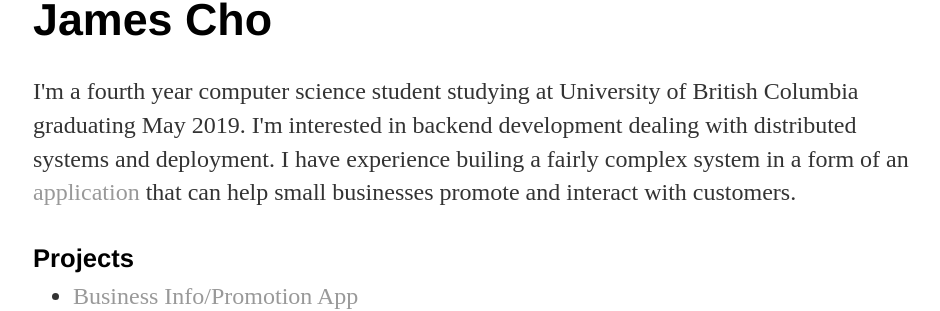
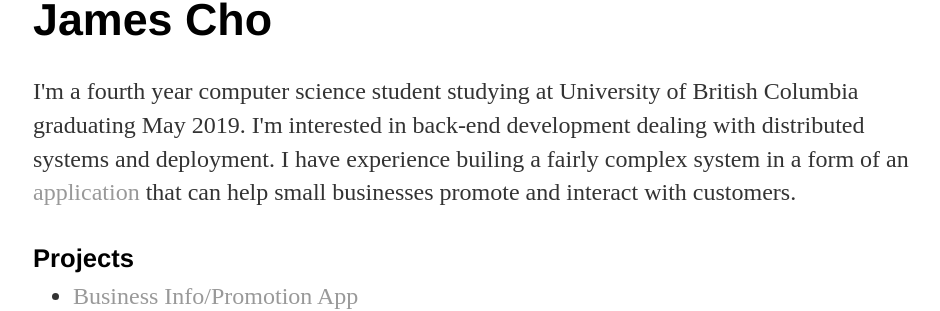
Before and after one commit to jcho7022/jcho7022.github.io, a Jekyll site: the page built from index.html, in a window 1280 px wide. Shown: the part 128-439 px from the top of the page, without its empty margins (159-1099 px from the left). Built offline with Jekyll 4.4.1, drawn with Linux system fonts in a browser that asks for light colours.

Commit message:
Update index.html

```diff
--- a/index.html
+++ b/index.html
@@ -6,7 +6,7 @@ title: About James Cho
 	<h1>James Cho</h1>
 		<p>
 		I'm a fourth year computer science student studying at University of British Columbia graduating May 2019.
-		I'm interested in backend development dealing with distributed systems and deployment. I have experience
+		I'm interested in back-end development dealing with distributed systems and deployment. I have experience
 		builing a fairly complex system in a form of an <a href="https://play.google.com/store/apps/details?id=com.floatapplication">application</a>
 		that can help small businesses promote and interact with customers.
 		</p>
```
